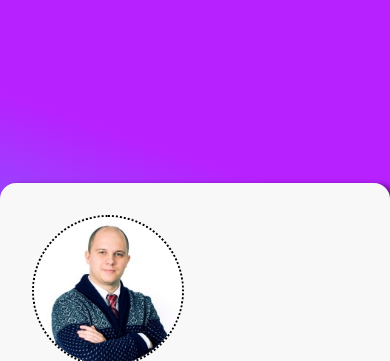
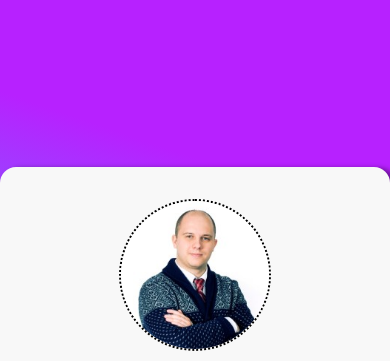
Before and after one commit to krzysztof-kozak/figma-practice, a plain HTML site: page index.html in a window 390 px wide. Shown: the top 361 px of the page. Drawn offline with Linux system fonts and the light colour scheme.

Commit message:
updated mediaq query for small screens

```diff
--- a/style.css
+++ b/style.css
@@ -18,12 +18,6 @@ main {
   border-radius: 16px;
   font-family: Arial, Helvetica, sans-serif;
   box-shadow: 5px 4px 5px 3px rgba(0, 0, 0, 0.4);
-}
-
-@media (max-width: 680px) {
-  .card {
-    flex-direction: column;
-  }
 }
 
 .card__image {
@@ -80,3 +74,13 @@ main {
   color: #e20613;
   font-weight: bold;
 }
+
+@media (max-width: 680px) {
+  .card {
+    flex-direction: column;
+  }
+  .card__image {
+    align-self: center;
+    margin: 0 0 32px;
+  }
+}
```
